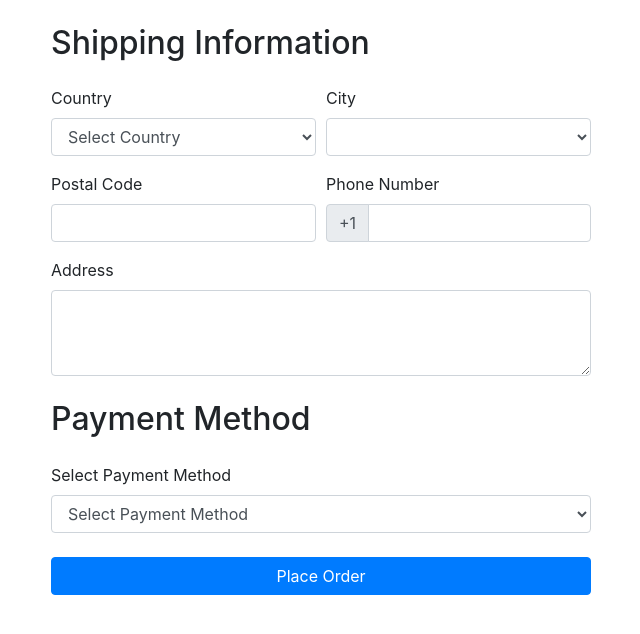
After one commit to cagatav/Ceng434-ShoppingProject, a PHP site: page /payment.php in a window 1280 px wide. The commit adds this page. Shown: the top 634 px of the page, without its empty margins (319-959 px from the left). Run offline with PHP 8.4, Linux system fonts and the light colour scheme; lists and menus that the app fills with data are empty.

Commit message:
ödeme adımında baya ilerleme kaydedildi

```diff
--- a/ShoppingProject/Register.php
+++ b/ShoppingProject/Register.php
@@ -40,7 +40,7 @@ createDatabaseAndTable("localhost", "root", "", "YourDBName", "users");
 
 // If user is already logged in, redirect to account page
 if (isset($_SESSION['user_id'])) {
-    header("Location: account.php");
+    header("Location: Account.php");
     exit;
 }
 
--- a/ShoppingProject/login.php
+++ b/ShoppingProject/login.php
@@ -3,7 +3,7 @@ session_start();
 
 // If user is already logged in, redirect to account page
 if (isset($_SESSION['user_id'])) {
-    header("Location: account.php");
+    header("Location: Account.php");
     exit;
 }
 
@@ -34,7 +34,7 @@ if ($_SERVER["REQUEST_METHOD"] == "POST") {
                 $_SESSION['user_email'] = $row['email'];
 
                 // Redirect to account page
-                header("Location: account.php");
+                header("Location: Account.php");
                 exit;
             } else {
                 $error = "Invalid email or password.";
--- /dev/null
+++ b/ShoppingProject/payment.php
@@ -0,0 +1,160 @@
+<!DOCTYPE html>
+<html lang="en">
+<head>
+    <meta charset="UTF-8">
+    <meta name="viewport" content="width=device-width, initial-scale=1.0">
+    <title>Payment</title>
+    <!-- Bootstrap CSS -->
+    <link rel="stylesheet" href="https://stackpath.bootstrapcdn.com/bootstrap/4.3.1/css/bootstrap.min.css"
+          integrity="sha384-ggOyR0iXCbMQv3Xipma34MD+dH/1fQ784/j6cY/iJTQUOhcWr7x9JvoRxT2MZw1T"
+          crossorigin="anonymous">
+</head>
+<body>
+
+<div class="container">
+    <div class="row justify-content-center">
+        <div class="col-md-6">
+            <h2 class="my-4">Shipping Information</h2>
+            <form action="place_order.php" method="post">
+                <div class="form-row">
+                    <div class="form-group col-md-6">
+                        <label for="country">Country</label>
+                        <select class="form-control" id="country" name="country" required>
+                            <option value="">Select Country</option>
+                            <option value="TR">Türkiye</option>
+                            <option value="USA">United States Of America</option>
+                        </select>
+                    </div>
+                    <div class="form-group col-md-6">
+                        <label for="city">City</label>
+                        <select class="form-control" id="city" name="city" required>
+                            <!-- City options will be populated based on the selected country -->
+                        </select>
+                    </div>
+                </div>
+                <div class="form-row">
+                    <div class="form-group col-md-6">
+                        <label for="postalCode">Postal Code</label>
+                        <input type="text" class="form-control" id="postalCode" name="postalCode" required>
+                    </div>
+                    <div class="form-group col-md-6">
+                        <label for="phone">Phone Number</label>
+                        <div class="input-group">
+                            <div class="input-group-prepend">
+                                <span class="input-group-text" id="phoneCode">+1</span> <!-- Default country code -->
+                            </div>
+                            <input type="text" class="form-control" id="phone" name="phone" required>
+                        </div>
+                    </div>
+                </div>
+                <div class="form-group">
+                    <label for="address">Address</label>
+                    <textarea class="form-control" id="address" name="address" rows="3" required></textarea>
+                </div>
+
+                <h2 class="my-4">Payment Method</h2>
+                <div class="form-group">
+                    <label for="paymentMethod">Select Payment Method</label>
+                    <select class="form-control" id="paymentMethod" name="paymentMethod" required>
+                        <option value="">Select Payment Method</option>
+                        <option value="credit_card">Credit Card</option>
+                        <option value="gift_card">Digital Gift Card</option>
+                    </select>
+                </div>
+
+                <!-- Credit Card Information -->
+                <div id="creditCardFields" style="display: none;">
+                    <div class="form-row">
+                        <div class="form-group col-md-6">
+                            <label for="cardNumber">Card Number</label>
+                            <input type="text" class="form-control" id="cardNumber" name="cardNumber">
+                        </div>
+                        <div class="form-group col-md-6">
+                            <label for="expiryDate">Expiry Date</label>
+                            <input type="text" class="form-control" id="expiryDate" name="expiryDate">
+                        </div>
+                    </div>
+                    <div class="form-row">
+                        <div class="form-group col-md-6">
+                            <label for="cvv">CVV</label>
+                            <input type="text" class="form-control" id="cvv" name="cvv">
+                        </div>
+                    </div>
+                </div>
+
+                <!-- Gift Card Information -->
+                <div id="giftCardFields" style="display: none;">
+                    <div class="form-group">
+                        <label for="giftCardCode">Gift Card Code</label>
+                        <input type="text" class="form-control" id="giftCardCode" name="giftCardCode">
+                    </div>
+                </div>
+
+                <button type="submit" class="btn btn-primary btn-block mt-4">Place Order</button>
+            </form>
+        </div>
+    </div>
+</div>
+
+<!-- Bootstrap JS -->
+<script src="https://code.jquery.com/jquery-3.3.1.slim.min.js"
+        integrity="sha384-q8i/X+965DzO0rT7abK41JStQIAqVgRVzpbzo5smXKp4YfRvH+8abtTE1Pi6jizo"
+        crossorigin="anonymous"></script>
+<script src="https://cdnjs.cloudflare.com/ajax/libs/popper.js/1.14.7/umd/popper.min.js"
+        integrity="sha384-UO2eT0CpHqdSJQ6hJty5KVphtPhzWj9WO1clHTMGa3JDZwrnQq4sF86dIHNDz0W1"
+        crossorigin="anonymous"></script>
+<script src="https://stackpath.bootstrapcdn.com/bootstrap/4.3.1/js/bootstrap.min.js"
+        integrity="sha384-JjSmVgyd0p3pXB1rRibZUAYoIIy6OrQ6VrjIEaFf/nJGzIxFDsf4x0xIM+B07jRM"
+        crossorigin="anonymous"></script>
+<script>
+    // Object containing country codes, their corresponding cities, and phone codes
+    const countryData = {
+        "TR": {
+            "cities": ["Ankara", "İstanbul"],
+            "phoneCode": "+90"
+        },
+        "USA": {
+            "cities": ["New York", "Los Angeles"],
+            "phoneCode": "+1"
+        }
+        // Add more countries and their data here
+    };
+
+    // Function to update the city options and phone code when a country is selected
+    $('#country').change(function () {
+        const country = $(this).val();
+        const data = countryData[country];
+        $('#phoneCode').text(data.phoneCode); // Update phone code
+        $('#city').empty(); // Clear previous options
+        $.each(data.cities, function(index, city) {
+            $('#city').append('<option value="' + city + '">' + city + '</option>');
+        });
+    });
+
+    // Show relevant payment fields based on selected payment method
+    $('#paymentMethod').change(function () {
+        const method = $(this).val();
+        if (method === "credit_card") {
+            $('#creditCardFields').show();
+            $('#giftCardFields').hide();
+        } else if (method === "gift_card") {
+            $('#creditCardFields').hide();
+            $('#giftCardFields').show();
+        } else {
+            $('#creditCardFields').hide();
+            $('#giftCardFields').hide();
+        }
+    });
+
+    // Initial population of cities and phone code based on the selected country
+    $(document).ready(function() {
+        const country = $('#country').val();
+        const data = countryData[country];
+        $('#phoneCode').text(data.phoneCode); // Update phone code
+        $.each(data.cities, function(index, city) {
+            $('#city').append('<option value="' + city + '">' + city + '</option>');
+        });
+    });
+</script>
+</body>
+</html>
```
Also changed, not shown: ShoppingProject/cart.php (+8 -0 lines), ShoppingProject/place_order.php (added, +34 -0 lines), ShoppingProject/thank_you.php (added, +36 -0 lines).
